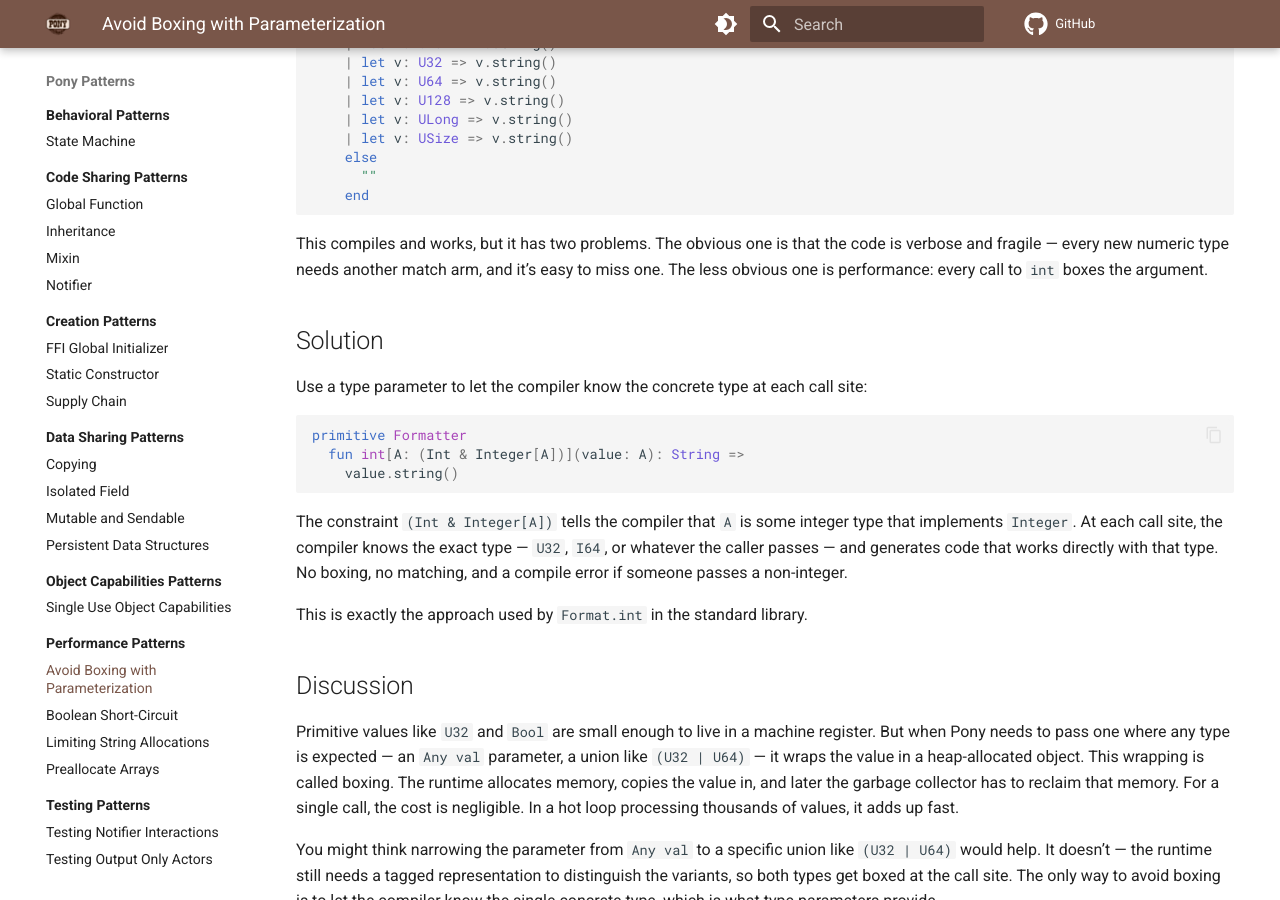
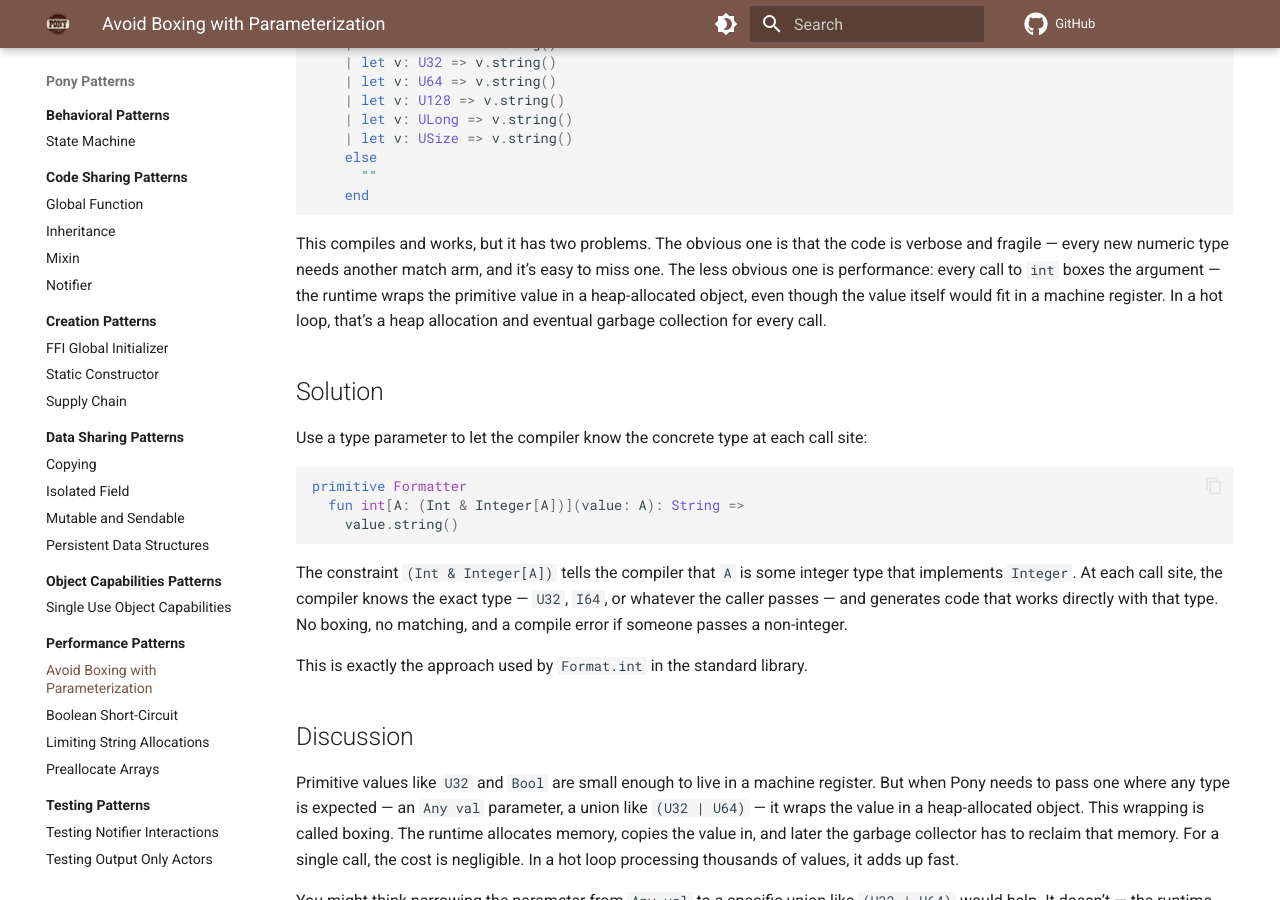
Before and after one commit to ponylang/pony-patterns, an MkDocs documentation site: the page built from docs/performance/avoid-boxing.md, in a window 1280 px wide and 900 px high, scrolled down 484 px. Built offline with MkDocs 1.6.1 and Material for MkDocs 9.7.7, drawn with Linux system fonts in a browser that asks for light colours; comment, search, counter and statistics services are not loaded.

Commit message:
Explain boxing cost in the Problem section
Don't assume the reader knows what boxing means when it's
first mentioned — give the performance hook upfront so the
motivation is clear before reaching the Discussion.

````diff
--- a/docs/performance/avoid-boxing.md
+++ b/docs/performance/avoid-boxing.md
@@ -32,7 +32,7 @@ primitive Formatter
     end
 ```
 
-This compiles and works, but it has two problems. The obvious one is that the code is verbose and fragile — every new numeric type needs another match arm, and it's easy to miss one. The less obvious one is performance: every call to `int` boxes the argument.
+This compiles and works, but it has two problems. The obvious one is that the code is verbose and fragile — every new numeric type needs another match arm, and it's easy to miss one. The less obvious one is performance: every call to `int` boxes the argument — the runtime wraps the primitive value in a heap-allocated object, even though the value itself would fit in a machine register. In a hot loop, that's a heap allocation and eventual garbage collection for every call.
 
 ## Solution
 
````
